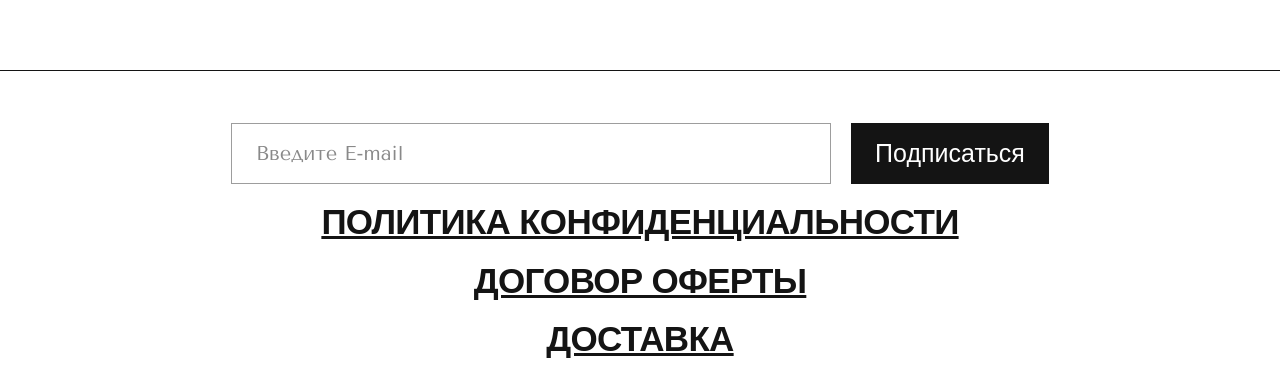
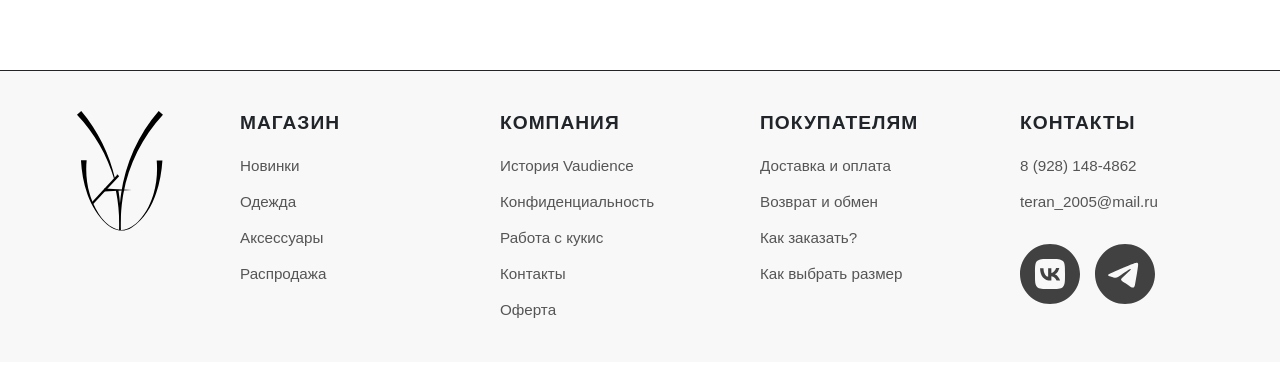
Before and after one commit to Lxg1c/vaudience_frontend, a React (Vite) app: page / in a window 1280 px wide. Shown: the part 570-952 px from the top of the page. Built offline with nearby package versions, Linux system fonts and the light colour scheme; no server answers; a web font is replaced by a local one.

Commit message:
redesigned

```diff
--- a/src/widgets/Footer/Footer.jsx
+++ b/src/widgets/Footer/Footer.jsx
@@ -1,50 +1,98 @@
-import VKIcon from '../../assets/vk.svg';
-import InstagramIcon from '../../assets/instagram.svg';
-import TelegramIcon from '../../assets/telegram.svg';
-
-import './Footer.scss';
+import VKIcon from "../../assets/vk.svg";
+import Logo from "../../assets/dark_logo.svg";
+import TelegramIcon from "../../assets/telegram.svg";
+import "./Footer.scss";
 import { Link } from "react-router-dom";
 
 const Footer = () => {
-    const footerLinks = [
-        'ПОЛИТИКА КОНФИДЕНЦИАЛЬНОСТИ',
-        'ДОГОВОР ОФЕРТЫ',
-        'ДОСТАВКА',
-        'ВОЗВРАТ',
-        'ПОДДЕРЖКА',
-        'РЕКВИЗИТЫ',
-    ];
-
-    const socialIcons = [
-        { icon: TelegramIcon, alt: 'Telegram' },
-        { icon: InstagramIcon, alt: 'Instagram' },
-        { icon: VKIcon, alt: 'VK' },
+  const footerSections = [
+    {
+      title: "Магазин",
+      links: [
+        { name: "Новинки", url: "#" },
+        { name: "Одежда", url: "#" },
+        { name: "Аксессуары", url: "#" },
+        { name: "Распродажа", url: "#" },
+      ],
+    },
+    {
+      title: "Компания",
+      links: [
+        { name: "История Vaudience", url: "#" },
+        { name: "Конфиденциальность", url: "#" },
+        { name: "Работа с кукис", url: "#" },
+        { name: "Контакты", url: "#" },
+        { name: "Оферта", url: "#" },
+      ],
+    },
+    {
+      title: "Покупателям",
+      links: [
+        { name: "Доставка и оплата", url: "#" },
+        { name: "Возврат и обмен", url: "#" },
+        { name: "Как заказать?", url: "#" },
+        { name: "Как выбрать размер", url: "#" },
+      ],
+    },
+    {
+      title: "Контакты",
+      links: [
+        { name: "8 (928) 148-4862", url: "tel:89281484862" },
+        { name: "teran_2005@mail.ru", url: "mailto:teran_2005@mail.ru" },
+      ],
+      socials: [
+        { icon: VKIcon, alt: "VK", url: "#" },
+        { icon: TelegramIcon, alt: "Telegram", url: "#" },
+      ],
+    },
   ];
 
   return (
-        <footer className='footer'>
-            <div className='footer__container container' id='aboutus'>
-                <div className='footer__container-subscribe'>
-                    <input className="subscribe-input" type='email' placeholder='Введите E-mail' />
-                    <button className='btn-reset subscribe-button' type='submit' aria-label='Подписаться'>Подписаться</button>
+    <footer className="footer">
+      <div className="footer__container container" id="aboutus">
+        <div className="footer__logo">
+          <Link to="/" title="Home">
+            <img src={Logo} alt="logo" />
+          </Link>
         </div>
-                <nav className="footer__social-nav">
-                    <ul className='footer__doc-list' role="list">
-                        {footerLinks.map((link, index) => (
-                            <li key={index} className='footer__doc-item' role="listitem">
-                                <Link to='#' style={{ color: '#141414' }}>{link}</Link>
+
+        <div className="footer__sections">
+          {footerSections.map((section, index) => (
+            <div key={index} className="footer__section">
+              <h3 className="footer__section-title">{section.title}</h3>
+              <nav className="footer__nav">
+                <ul className="footer__links-list" role="list">
+                  {section.links.map((link, linkIndex) => (
+                    <li key={linkIndex} className="footer__link-item" role="listitem">
+                      <Link
+                        to={link.url}
+                        className="footer__link"
+                        target={link.url.startsWith("http") ? "_blank" : undefined}
+                      >
+                        {link.name}
+                      </Link>
                     </li>
                   ))}
                 </ul>
+                {section.socials && (
+                  <div className="footer__socials">
+                    {section.socials.map((social, socialIndex) => (
+                      <a
+                        key={socialIndex}
+                        href={social.url}
+                        target="_blank"
+                        rel="noopener noreferrer"
+                        className="footer__social-link"
+                      >
+                        <img src={social.icon} alt={social.alt} className="footer__social-icon" />
+                      </a>
+                    ))}
+                  </div>
+                )}
               </nav>
-
-                <ul className='footer__social-list' role="list">
-                    {socialIcons.map(({ icon, alt }, index) => (
-                        <li key={index} className='social__list-item' role="listitem">
-                            <img src={icon} alt={alt} />
-                        </li>
+            </div>
           ))}
-                </ul>
+        </div>
       </div>
     </footer>
   );
--- a/src/widgets/Footer/Footer.scss
+++ b/src/widgets/Footer/Footer.scss
@@ -1,82 +1,102 @@
-* {
-  text-decoration: none;
-  list-style: none;
-  box-sizing: border-box;
-}
-
-$border-clr: #9D9D9D;
-$Tenor-family: "Tenor sans", sans-serif;
-$Arimo-family: "Arimo", sans-serif;
-$text-clr: #141414;
+@use "../../shared/styles/variables" as vars;
 
 .footer {
-  border-top: 1px solid $text-clr;
-  padding-top: 32px;
-}
+  border-top: 1px solid vars.$primary-color;
+  padding: 40px 0;
+  background-color: #f8f8f8;
 
-.footer__container {
-  text-align: center;
-  padding: 20px 0;
-}
+  &__container {
+    display: flex;
+    align-items: flex-start;
+    justify-content: space-between;
+    max-width: 1200px;
+    margin: 0 auto;
+    padding: 0 20px;
+  }
 
-.footer__container-subscribe {
-  display: flex;
-  align-items: center;
-  justify-content: center;
-  gap: 20px;
-  box-sizing: border-box;
-}
+  &__logo {
+    margin-right: 60px;
 
-.subscribe-input {
-  max-width: 600px;
-  width: 100%;
-  padding: 18px 24px;
-  border: 1px solid $border-clr;
-  font-family: $Tenor-family;
-  font-size: 20px;
-  font-weight: 400;
-  line-height: 23.4px;
-  color: $text-clr;
-}
+    img {
+      width: 120px;
+      height: auto;
+    }
+  }
 
-.subscribe-button {
-  background: $text-clr;
-  padding: 18px 24px;
-  font-size: 25px;
-  line-height: 25px;
-  font-family: $Arimo-family;
-  font-weight: 400;
-  color: #ffffff;
-  transition: background-color 0.3s ease;
+  &__sections {
+    display: flex;
+    flex-grow: 1;
+    justify-content: space-between;
+    gap: 40px;
+  }
 
-  &:hover, &:focus {
-    background-color: $text-clr
+  &__section {
+    flex: 1;
+    max-width: 200px;
+  }
+
+  &__section-title {
+    font-size: 1.2rem;
+    font-weight: 700;
+    margin-bottom: 20px;
+    color: vars.$primary-color;
+    text-transform: uppercase;
+    letter-spacing: 1px;
+  }
+
+  &__nav {
+    display: flex;
+    flex-direction: column;
+    gap: 15px;
+  }
+
+  &__links-list {
+    list-style: none;
+    padding: 0;
+    margin: 0;
+    display: flex;
+    flex-direction: column;
+    gap: 12px;
+  }
+
+  &__link-item {
+    margin: 0;
+  }
+
+  &__link {
+    color: #555;
+    text-decoration: none;
+    font-size: 0.95rem;
+    transition: color 0.2s;
+
+    &:hover {
+      color: vars.$primary-color;
+    }
+  }
+
+  &__socials {
+    display: flex;
+    gap: 15px;
+    margin-top: 15px;
+  }
+
+  &__social-link {
+    display: inline-block;
+    transition: transform 0.2s;
+
+    &:hover {
+      transform: translateY(-2px);
+    }
+  }
+
+  &__social-icon {
+    width: 60px;
+    height: 60px;
+    opacity: 0.8;
+    transition: opacity 0.2s;
+
+    &:hover {
+      opacity: 1;
+    }
   }
 }
-
-.footer__doc-item {
-  color: $text-clr;
-  font-weight: 700;
-  font-family: $Arimo-family;
-  font-size: 35px;
-  line-height: 40.25px;
-  letter-spacing: -0.7px;
-  margin-top: 18px;
-  cursor: pointer;
-}
-
-.footer__social-list {
-  display: flex;
-  align-items: center;
-  justify-content: center;
-  gap: 20px;
-  margin-top: 40px;
-}
-
-.social__list-item {
-  transition: transform 0.3s ease;
-
-  &:hover {
-    transform: scale(1.2);
-  }
-}
```
Lines whose indentation alone changed are shown as unchanged.
